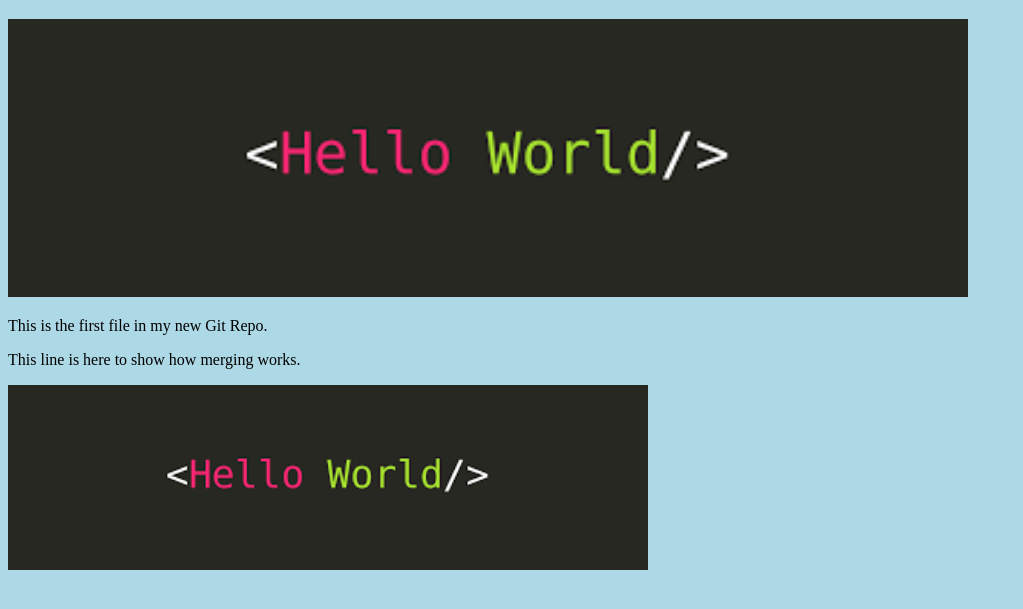
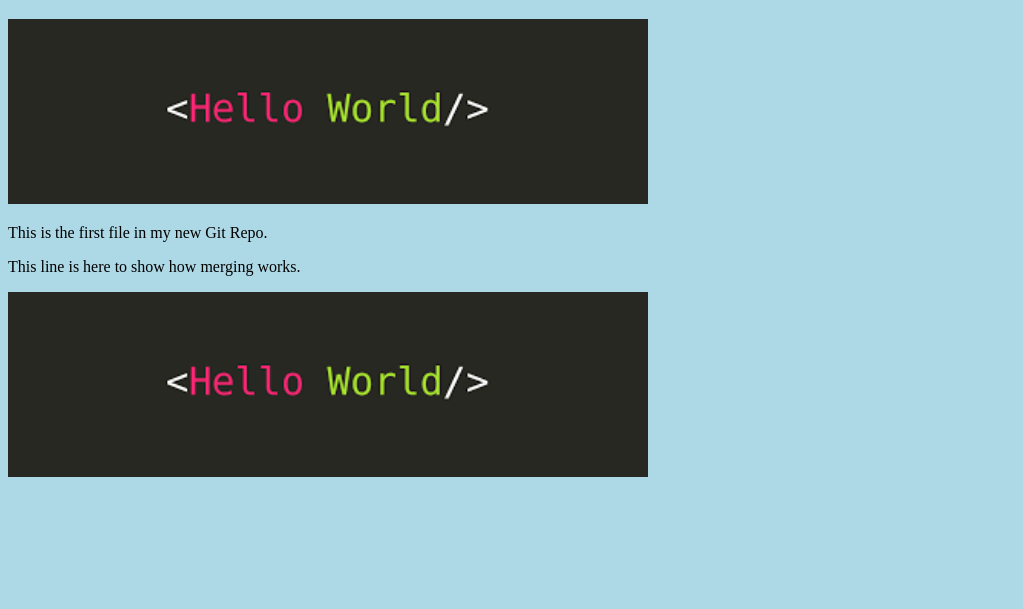
Before and after one commit to godonoughue/hello-world, a plain HTML site: page index.html in a window 1280 px wide. Shown: the part 61-670 px from the top of the page, without its empty margins (0-1023 px from the left). Drawn offline with Linux system fonts and the light colour scheme.

Commit message:
Updated index.html. Resize image.

```diff
--- a/index.html
+++ b/index.html
@@ -7,7 +7,7 @@
 <body>
 
 <h1>Hello world!</h1>
-<div><img src="img_hello_world.png" alt="Hello World from Space" style="width:100%;max-width:960px"></div>
+<div><img src="img_hello_world.png" alt="Hello World from Space" style="width:100%;max-width:640px"></div>
 <p>This is the first file in my new Git Repo.</p>
 <p>This line is here to show how merging works.</p>
 <div><img src="img_hello_git.png" alt="Hello Git" style="width:100%;max-width:640px"></div>
```
